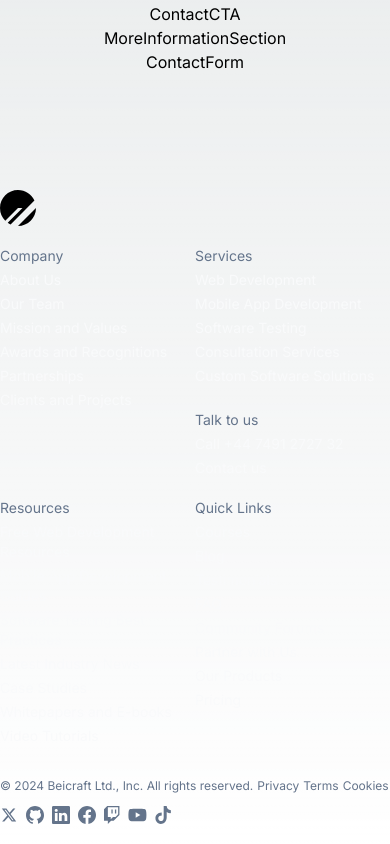
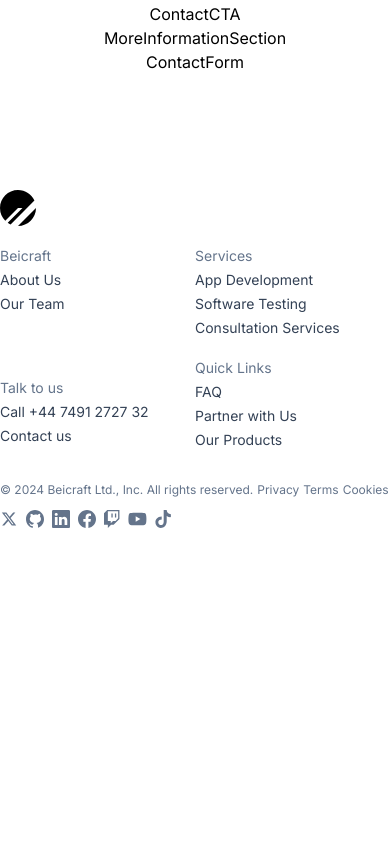
Before and after one commit to beicraftltd/beicraftltd-web, a Next.js app: page / in a window 390 px wide. Shown: the part 986-1830 px from the top of the page. After the commit the page ends 1534 px from the top, so only its background shows below. Built offline with nearby package versions, Linux system fonts and the light colour scheme.

Commit message:
commented global css & modified footer section to remove unecessry parts

```diff
--- a/app/components/guest/FooterSection.tsx
+++ b/app/components/guest/FooterSection.tsx
@@ -18,36 +18,16 @@ export default function FooterSection() {
             </section>
             {/* navigation body starts here */}
             <section className="col-span-4 flex flex-col space-y-1 text-sm sm:max-md:pr-grid-col lg:col-span-2">
-              <h2 className="text-slate-500">Company</h2>
+              <h2 className="text-slate-500">Beicraft</h2>
               <ul className="space-y-1">
                 <li>
-                  <a className="text-gray-50 no-underline hover:text-orange" href="#">
+                  <a className="text-slate-700 no-underline" href="#">
                     About Us
                   </a>
                 </li>
                 <li>
-                  <a className="text-gray-50 no-underline hover:text-orange" href="#">
+                  <a className="text-slate-700 no-underline" href="#">
                     Our Team
-                  </a>
-                </li>
-                <li>
-                  <a className="text-gray-50 no-underline hover:text-orange" href="#">
-                    Mission and Values
-                  </a>
-                </li>
-                <li>
-                  <a className="text-gray-50 no-underline hover:text-orange" href="#">
-                    Awards and Recognitions
-                  </a>
-                </li>
-                <li>
-                  <a className="text-gray-50 no-underline hover:text-orange" href="#">
-                    Partnerships
-                  </a>
-                </li>
-                <li>
-                  <a className="text-gray-50 no-underline hover:text-orange" href="#">
-                    Clients and Projects
                   </a>
                 </li>
               </ul>
@@ -56,126 +36,56 @@ export default function FooterSection() {
               <h2 className="text-slate-500">Services</h2>
               <ul className="space-y-1">
                 <li>
-                  <a className="text-gray-50 no-underline hover:text-orange" href="#">
-                    Web Development
+                  <a className="text-slate-700 no-underline" href="#">
+                    App Development
                   </a>
                 </li>
+
                 <li>
-                  <a className="text-gray-50 no-underline hover:text-orange" href="#">
-                    Mobile App Development
-                  </a>
-                </li>
-                <li>
-                  <a className="text-gray-50 no-underline hover:text-orange" href="#">
+                  <a className="text-slate-700 no-underline" href="#">
                     Software Testing
                   </a>
                 </li>
                 <li>
-                  <a className="text-gray-50 no-underline hover:text-orange" href="#">
+                  <a className="text-slate-700 no-underline" href="#">
                     Consultation Services
                   </a>
                 </li>
-                <li>
-                  <a className="text-gray-50 no-underline hover:text-orange" href="#">
-                    Custom Software Solutions
-                  </a>
-                </li>
               </ul>
+            </section>
+            <section className="col-span-4 flex flex-col space-y-1 text-sm sm:max-md:pr-grid-col lg:col-span-2">
               <h2 className="pt-5 text-slate-500 sm:pt-2">Talk to us</h2>
               <ul className="space-y-1">
                 <li>
-                  <a className="text-gray-50 no-underline hover:text-orange" href="tel:+447491272732">
+                  <a className="text-slate-700 no-underline" href="tel:+447491272732">
                     Call +44 7491 2727 32
                   </a>
                 </li>
                 <li>
-                  <a className="text-gray-50 no-underline hover:text-orange" href="/contact">
+                  <a className="text-slate-700 no-underline" href="/contact">
                     Contact us
                   </a>
                 </li>
               </ul>
             </section>
-            <section className="col-span-4 flex flex-col space-y-1 text-sm sm:max-md:pr-grid-col lg:col-span-2">
-              <h2 className="text-slate-500">Resources</h2>
-              <ul className="space-y-1">
-                <li>
-                  <a className="text-gray-50 no-underline hover:text-orange" href="#">
-                    Free Web Development Resources
-                  </a>
-                </li>
-                <li>
-                  <a className="text-gray-50 no-underline hover:text-orange" href="#">
-                    Mobile App Development Guides
-                  </a>
-                </li>
-                <li>
-                  <a target="_blank" rel="nofollow noopener noreferrer" className="text-gray-50 no-underline hover:text-orange" href="#">
-                    Software Testing Best Practices
-                  </a>
-                </li>
-                <li>
-                  <a target="_blank" rel="nofollow noopener noreferrer" className="text-gray-50 no-underline hover:text-orange" href="#">
-                    Latest Industry News
-                  </a>
-                </li>
-                <li>
-                  <a target="_blank" rel="nofollow noopener noreferrer" className="text-gray-50 no-underline hover:text-orange" href="#">
-                    Case Studies
-                  </a>
-                </li>
-                <li>
-                  <a target="_blank" rel="nofollow noopener noreferrer" className="text-gray-50 no-underline hover:text-orange" href="#">
-                    Whitepapers and E-books
-                  </a>
-                </li>
-                <li>
-                  <a target="_blank" rel="nofollow noopener noreferrer" className="text-gray-50 no-underline hover:text-orange" href="#">
-                    Video Tutorials
-                  </a>
-                </li>
-              </ul>
-            </section>
+
             <section className="col-span-4 flex flex-col space-y-1 text-sm sm:max-md:pr-grid-col lg:col-span-2">
               <h2 className="text-slate-500">Quick Links</h2>
               <ul className="space-y-1">
                 <li>
-                  <a className="text-gray-50 no-underline hover:text-orange" href="#">
-                    Courses
-                  </a>
-                </li>
-                <li>
-                  <a className="text-gray-50 no-underline hover:text-orange" href="#">
-                    Blog
-                  </a>
-                </li>
-                <li>
-                  <a className="text-gray-50 no-underline hover:text-orange" href="#">
-                    Testimonials
-                  </a>
-                </li>
-                <li>
-                  <a className="text-gray-50 no-underline hover:text-orange" href="#">
+                  <a className="text-slate-700 no-underline" href="#">
                     FAQ
                   </a>
                 </li>
+
                 <li>
-                  <a className="text-gray-50 no-underline hover:text-orange" href="#">
-                    Community Forums
-                  </a>
-                </li>
-                <li>
-                  <a className="text-gray-50 no-underline hover:text-orange" href="#">
+                  <a className="text-slate-700 no-underline" href="#">
                     Partner with Us
                   </a>
                 </li>
                 <li>
-                  <a className="text-gray-50 no-underline hover:text-orange" href="#">
+                  <a className="text-slate-700 no-underline" href="#">
                     Our Products
-                  </a>
-                </li>
-                <li>
-                  <a className="text-gray-50 no-underline hover:text-orange" href="#">
-                    Pricing
                   </a>
                 </li>
               </ul>
@@ -203,35 +113,35 @@ export default function FooterSection() {
           </div>
           {/* social media */}
           <div className="col-span-full flex items-center gap-2 sm:gap-3 md:col-span-6 md:place-content-end">
-            <a className="transition hover:text-gray-50" target="_blank" rel="me nofollow noopener noreferrer" aria-label="X (formerly Twitter)" href="#">
+            <a className="transition hover:text-slate-700" target="_blank" rel="me nofollow noopener noreferrer" aria-label="X (formerly Twitter)" href="#">
               <svg xmlns="http://www.w3.org/2000/svg" width="18" height="16" fill="none" viewBox="0 0 24 24">
                 <path
                   fill="currentColor"
                   d="M18.244 2.25h3.308l-7.227 8.26 8.502 11.24H16.17l-5.214-6.817L4.99 21.75H1.68l7.73-8.835L1.254 2.25H8.08l4.713 6.231zm-1.161 17.52h1.833L7.084 4.126H5.117z"></path>
               </svg>
             </a>
-            <a className="transition hover:text-gray-50" target="_blank" rel="me nofollow noopener noreferrer" aria-label="GitHub" href="#">
+            <a className="transition hover:text-slate-700" target="_blank" rel="me nofollow noopener noreferrer" aria-label="GitHub" href="#">
               <svg xmlns="http://www.w3.org/2000/svg" width="18" height="18" fill="none" viewBox="0 0 18 18">
                 <path
                   fill="currentColor"
                   d="M9 0C4.027 0 0 4.089 0 9.137 0 13.431 2.902 16.995 6.818 18a1.3 1.3 0 0 1-.068-.434v-1.554H5.625c-.607 0-1.17-.273-1.418-.776-.292-.549-.337-1.394-1.08-1.92-.225-.182-.045-.365.203-.343.472.137.854.458 1.214.937s.518.594 1.193.594c.315 0 .81-.023 1.26-.092.247-.64.675-1.21 1.193-1.485-3.015-.365-4.455-1.873-4.455-3.929 0-.891.382-1.736 1.012-2.467-.202-.709-.472-2.17.09-2.742 1.351 0 2.16.892 2.363 1.12a6.8 6.8 0 0 1 2.182-.366c.788 0 1.508.137 2.182.365.203-.228 1.013-1.119 2.363-1.119.54.549.292 2.033.067 2.742.63.708.99 1.576.99 2.467 0 2.056-1.417 3.564-4.41 3.884.833.433 1.419 1.667 1.419 2.58v2.082c0 .068-.023.136-.023.205C15.48 16.516 18 13.135 18 9.137 18 4.09 13.973 0 9 0"></path>
               </svg>
             </a>
-            <a className="transition hover:text-gray-50" target="_blank" rel="me nofollow noopener noreferrer" aria-label="LinkedIn" href="#">
+            <a className="transition hover:text-slate-700" target="_blank" rel="me nofollow noopener noreferrer" aria-label="LinkedIn" href="#">
               <svg xmlns="http://www.w3.org/2000/svg" width="18" height="18" fill="none" viewBox="0 0 18 18">
                 <path
                   fill="currentColor"
                   d="M0 1.29C0 .576.592 0 1.322 0h15.356C17.408 0 18 .577 18 1.29v15.42c0 .713-.592 1.29-1.322 1.29H1.322C.592 18 0 17.423 0 16.71zm5.56 13.778V6.94h-2.7v8.128zM4.21 5.83c.943 0 1.529-.623 1.529-1.404-.017-.798-.585-1.404-1.51-1.404S2.7 3.629 2.7 4.426c0 .78.586 1.404 1.493 1.404zm5.522 9.238v-4.54c0-.242.018-.485.09-.658.195-.485.64-.988 1.386-.988.978 0 1.368.745 1.368 1.838v4.348h2.701v-4.662c0-2.497-1.331-3.658-3.109-3.658-1.433 0-2.076.787-2.436 1.342v.028h-.018l.018-.028V6.94h-2.7c.034.763 0 8.128 0 8.128z"></path>
               </svg>
             </a>
-            <a className="transition hover:text-gray-50" target="_blank" rel="me nofollow noopener noreferrer" aria-label="Facebook" href="#">
+            <a className="transition hover:text-slate-700" target="_blank" rel="me nofollow noopener noreferrer" aria-label="Facebook" href="#">
               <svg xmlns="http://www.w3.org/2000/svg" width="18" height="18" fill="none" viewBox="0 0 18 18">
                 <path
                   fill="currentColor"
                   d="M18 9.055C18 4.054 13.97 0 9.001 0 4.03.001 0 4.054 0 9.056 0 13.575 3.291 17.321 7.593 18v-6.327H5.309V9.056h2.286V7.06c0-2.27 1.344-3.522 3.4-3.522.985 0 2.014.176 2.014.176v2.228h-1.135c-1.117 0-1.466.698-1.466 1.415v1.698h2.495l-.398 2.616h-2.098V18C14.71 17.319 18 13.574 18 9.055"></path>
               </svg>
             </a>
-            <a className="transition hover:text-gray-50" target="_blank" rel="me nofollow noopener noreferrer" aria-label="Twitch" href="#">
+            <a className="transition hover:text-slate-700" target="_blank" rel="me nofollow noopener noreferrer" aria-label="Twitch" href="#">
               <svg xmlns="http://www.w3.org/2000/svg" width="16" height="18" fill="none" viewBox="0 0 16 18">
                 <g fill="currentColor">
                   <path d="M3.214 0 0 3.214v11.572h3.857V18l3.214-3.214h2.572L15.429 9V0zm10.929 8.357L11.57 10.93H9l-2.25 2.25v-2.25H3.857V1.286h10.286z"></path>
@@ -239,7 +149,7 @@ export default function FooterSection() {
                 </g>
               </svg>
             </a>
-            <a className="transition hover:text-gray-50" target="_blank" rel="me nofollow noopener noreferrer" aria-label="YouTube" href="https://www.youtube.com/planetscale">
+            <a className="transition hover:text-slate-700" target="_blank" rel="me nofollow noopener noreferrer" aria-label="YouTube" href="https://www.youtube.com/planetscale">
               <svg xmlns="http://www.w3.org/2000/svg" width="19" height="14" fill="none" viewBox="0 0 19 14">
                 <path
                   fill="currentColor"
@@ -248,7 +158,7 @@ export default function FooterSection() {
                   clipRule="evenodd"></path>
               </svg>
             </a>
-            <a target="_blank" className="transition hover:text-gray-50" rel="me nofollow noopener noreferrer" aria-label="TikTok" href="https://tiktok.com/@planetscale">
+            <a target="_blank" className="transition hover:text-slate-700" rel="me nofollow noopener noreferrer" aria-label="TikTok" href="https://tiktok.com/@planetscale">
               <svg xmlns="http://www.w3.org/2000/svg" width="16" height="18" fill="none" viewBox="0 0 16 18">
                 <path
                   fill="currentColor"
--- a/app/globals.css
+++ b/app/globals.css
@@ -1,7 +1,7 @@
 @tailwind base;
 @tailwind components;
 @tailwind utilities;
-
+/*
 :root {
   --foreground-rgb: 0, 0, 0;
   --background-start-rgb: 214, 219, 220;
@@ -30,4 +30,4 @@ body {
   .text-balance {
     text-wrap: balance;
   }
-}
+} */
```
